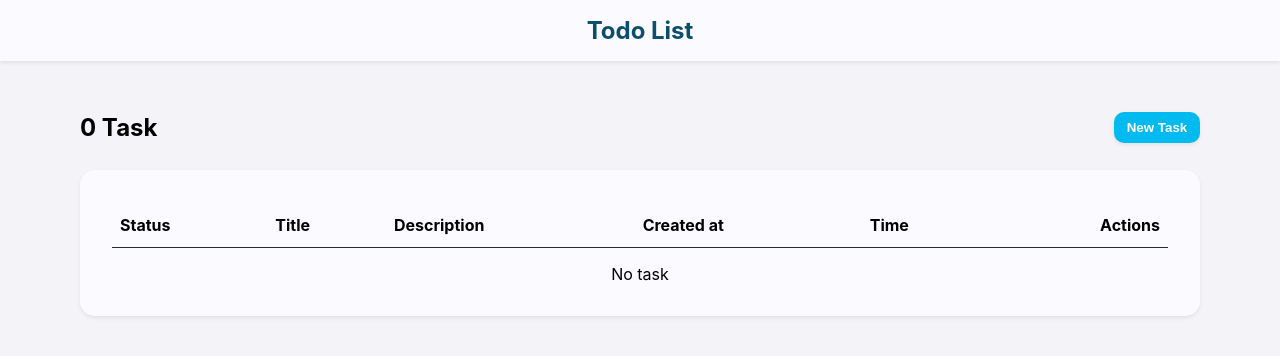
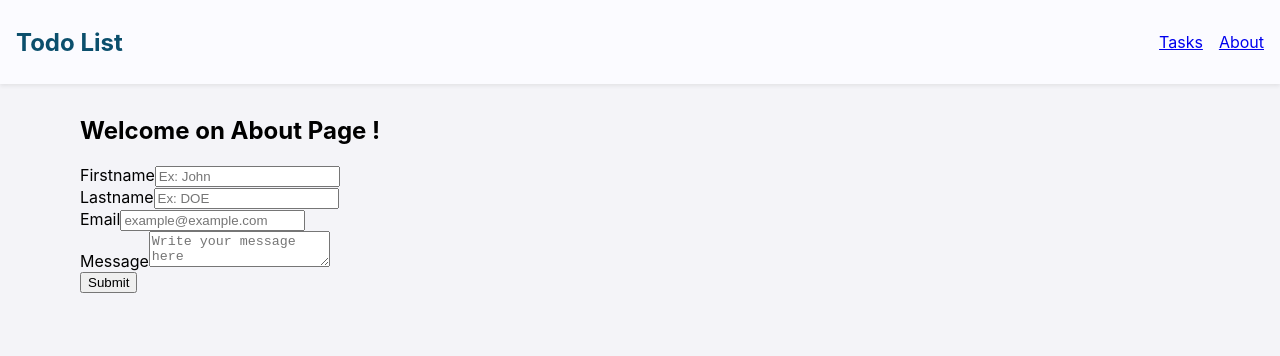
Before and after one commit to BryanBerger98/react-course-todo, a React (Create React App) app: page /about in a window 1280 px wide. Shown: the top 356 px of the page. Built offline with nearby package versions, Linux system fonts and the light colour scheme.

Commit message:
forms with formik

```diff
--- a/package.json
+++ b/package.json
@@ -6,12 +6,15 @@
     "@testing-library/jest-dom": "^5.16.4",
     "@testing-library/react": "^13.3.0",
     "@testing-library/user-event": "^13.5.0",
+    "axios": "^0.27.2",
+    "formik": "^2.2.9",
     "prop-types": "^15.8.1",
     "react": "^18.2.0",
     "react-dom": "^18.2.0",
     "react-router-dom": "^6.3.0",
     "react-scripts": "5.0.1",
-    "web-vitals": "^2.1.4"
+    "web-vitals": "^2.1.4",
+    "yup": "^0.32.11"
   },
   "scripts": {
     "start": "react-scripts start",
--- a/src/App.js
+++ b/src/App.js
@@ -1,4 +1,7 @@
+import { Route, Routes } from 'react-router-dom';
 import './App.css';
+import About from './components/About/About';
+import Api from './components/Api/Api';
 import Header from './components/Header/Header';
 import Tasks from './components/Tasks/Tasks';
 import TasksContextProvider from './context/TasksContext';
@@ -9,7 +12,12 @@ function App() {
       <Header />
       <section className='container'>
         <TasksContextProvider>
-          <Tasks />
+
+          <Routes>
+            <Route path="/" element={<Tasks />} />
+            <Route path="about" element={<About />} />
+            <Route path='api' element={<Api />} />
+          </Routes>
         </TasksContextProvider>
       </section>
     </>
--- /dev/null
+++ b/src/components/About/About.js
@@ -0,0 +1,75 @@
+import { Formik, Form, Field } from "formik"
+import { useId } from "react"
+import * as Yup from 'yup'
+
+export default function About() {
+
+    const id = useId();
+
+    const contactFormSchema = Yup.object().shape({
+        firstname: Yup.string().required('Required !'),
+        lastname: Yup.string().required('Required !'),
+        email: Yup.string().email('Invalid Email input !').required('Required !'),
+        message: Yup.string().max(50, 'Too long!')
+    });
+
+    const handleSubmitForm = (value) => {
+        console.log(value);
+    }
+
+    return(
+        <div>
+            <h1>Welcome on About Page !</h1>
+            <Formik
+                initialValues={{
+                    firstname: '',
+                    lastname: '',
+                    email: '',
+                    message: ''
+                }}
+                onSubmit={handleSubmitForm}
+                validationSchema={contactFormSchema}
+            >
+                {({errors, touched}) => (
+                    <Form>
+
+                        <div>
+                            <label htmlFor={`${id}-firstname`}>Firstname</label>
+                            <Field type='text' id={`${id}-firstname`} name='firstname' placeholder='Ex: John' />
+                            {errors.firstname && touched.firstname ? (
+                                <p style={{color: 'red'}}>{errors.firstname}</p>
+                            ) : null}
+                        </div>
+
+                        <div>
+                            <label htmlFor={`${id}-lastname`}>Lastname</label>
+                            <Field type='text' id={`${id}-lastname`} name='lastname' placeholder='Ex: DOE' />
+                            {errors.lastname && touched.lastname ? (
+                                <p style={{color: 'red'}}>{errors.lastname}</p>
+                            ) : null}
+                        </div>
+
+                        <div>
+                            <label htmlFor={`${id}-email`}>Email</label>
+                            <Field type='email' id={`${id}-email`} name='email' placeholder='example@example.com' />
+                            {errors.email && touched.email ? (
+                                <p style={{color: 'red'}}>{errors.email}</p>
+                            ) : null}
+                        </div>
+
+                        <div>
+                            <label htmlFor={`${id}-message`}>Message</label>
+                            <Field component='textarea' id={`${id}-message`} name='message' placeholder='Write your message here' />
+                            {errors.message && touched.message ? (
+                                <p style={{color: 'red'}}>{errors.message}</p>
+                            ) : null}
+                        </div>
+
+                        <button type="submit">Submit</button>
+
+                    </Form>
+                )}
+            </Formik>
+        </div>
+    )
+}
--- /dev/null
+++ b/src/components/Api/Api.js
@@ -0,0 +1,34 @@
+import { useEffect } from "react"
+import axios from 'axios'
+
+export default function Api() {
+
+    useEffect(() => {
+
+        // fetch('https://jsonplaceholder.typicode.com/posts/1', {
+        //     method: 'GET',
+        //     headers: {},
+        //     body: JSON.stringify({})
+        // })
+        // .then(response => {
+        //     if (!response.ok) {
+        //         throw new Error(`HTTP Error: ${response.status}`);
+        //       }
+
+        //       return response.json()
+        // })
+        // .then(json => console.log(json));
+
+        axios.get('https://jsonplaceholder.typicode.com/posts/1', {
+            headers: {}
+        })
+        .then(console.log).catch(console.error);
+
+    }, []);
+
+    return(
+        <div>
+            <h1>Welcome on Api Page !</h1>
+        </div>
+    )
+}
--- a/src/components/Header/Header.js
+++ b/src/components/Header/Header.js
@@ -1,3 +1,4 @@
+import { Link } from 'react-router-dom'
 import './Header.module.css'
 
 export default function Header() {
@@ -5,6 +6,14 @@ export default function Header() {
     return(
         <nav>
             <h1>Todo List</h1>
+            <ul>
+                <li>
+                    <Link to='/'>Tasks</Link>
+                </li>
+                <li>
+                    <Link to='/about'>About</Link>
+                </li>
+            </ul>
         </nav>
     )
 }
--- a/src/components/Header/Header.module.css
+++ b/src/components/Header/Header.module.css
@@ -2,7 +2,8 @@ nav {
     background-color: #FBFBFF;
     padding: 1rem;
     display: flex;
-    justify-content: center;
+    justify-content: space-between;
+    align-items: center;
     box-shadow: 0 .125rem .25rem rgba(0, 0, 0, .075);
 }
 
@@ -10,3 +11,10 @@ nav h1 {
     margin: 0;
     color: #0B4F6C;
 }
+
+ul {
+    display: flex;
+    gap: 1rem;
+    align-items: center;
+    list-style: none;
+}
--- a/src/index.js
+++ b/src/index.js
@@ -3,11 +3,14 @@ import ReactDOM from 'react-dom/client';
 import './index.css';
 import App from './App';
 import reportWebVitals from './reportWebVitals';
+import { BrowserRouter } from 'react-router-dom';
 
 const root = ReactDOM.createRoot(document.getElementById('root'));
 root.render(
   <React.StrictMode>
-    <App />
+    <BrowserRouter>
+      <App />
+    </BrowserRouter>
   </React.StrictMode>
 );
 
```
Also changed, not shown: 1 other file (tests, documents, lock files or other folders).
